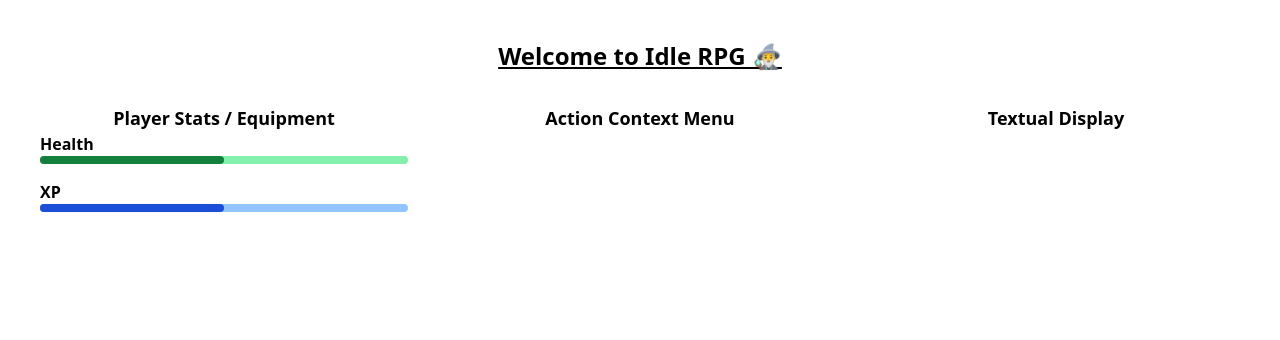
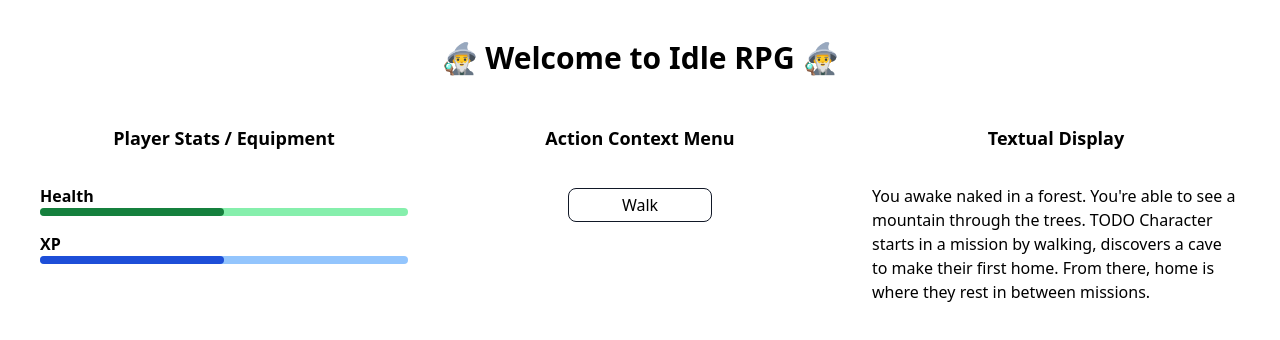
Before and after one commit to cryptic-mystic/idle-rpg-react, a Next.js app: page / in a window 1280 px wide. Shown: the top 340 px of the page. Built offline with nearby package versions, Linux system fonts and the light colour scheme.

Commit message:
fix: styling refactoring

```diff
--- /dev/null
+++ b/components/Button/Button.tsx
@@ -0,0 +1,20 @@
+import React from 'react'
+import classNames from 'classnames'
+
+const Button = ({
+  className,
+  ...otherProps
+}: React.DetailedHTMLProps<
+  React.ButtonHTMLAttributes<HTMLButtonElement>,
+  HTMLButtonElement
+>) => (
+  <button
+    className={classNames(
+      className,
+      'text-gray hover:bg-gray-200 active:bg-gray-300 border border-gray-900 rounded-lg m-1 px-2 py-1 transition-colors duration-100'
+    )}
+    {...otherProps}
+  />
+)
+
+export default Button
--- /dev/null
+++ b/components/Button/index.ts
@@ -0,0 +1,2 @@
+import Button from './Button'
+export default Button
--- a/components/PlayerPanel.tsx
+++ b/components/PlayerPanel.tsx
@@ -18,7 +18,7 @@ const PlayerPanel = () => {
 
   return (
     <div>
-      <h2 className="text-lg text-center font-bold">
+      <h2 className="text-lg text-center font-bold mb-8">
         {/* TODO Maybe this can be an editable input with the players name */}
         Player Stats / Equipment
       </h2>
--- a/package.json
+++ b/package.json
@@ -7,6 +7,7 @@
     "format": "next lint --fix && prettier --write ."
   },
   "dependencies": {
+    "classnames": "^2.3.1",
     "next": "latest",
     "react": "17.0.2",
     "react-dom": "17.0.2"
--- a/pages/_app.js
+++ /dev/null
@@ -1,7 +0,0 @@
-import React from 'react'
-
-import '../styles/global.css'
-
-export default function MyApp({ Component, pageProps }) {
-  return <Component {...pageProps} />
-}
--- /dev/null
+++ b/pages/_app.tsx
@@ -0,0 +1,18 @@
+import React from 'react'
+import Head from 'next/head'
+import { AppProps } from 'next/app'
+
+import '../styles/global.css'
+
+const MyApp = ({ Component, pageProps }: AppProps) => {
+  return (
+    <>
+      <Head>
+        <title>🧙‍♂️ Idle RPG</title>
+      </Head>
+      <Component {...pageProps} />
+    </>
+  )
+}
+
+export default MyApp
--- /dev/null
+++ b/pages/_document.tsx
@@ -0,0 +1,23 @@
+import React from 'react'
+import Document, { Html, Head, Main, NextScript } from 'next/document'
+
+class MyDocument extends Document {
+  render() {
+    return (
+      <Html>
+        <Head>
+          <link
+            href="https://fonts.googleapis.com/css2?family=Rubik:ital,wght@0,300;0,400;0,500;1,400&display=swap"
+            rel="stylesheet"
+          />
+        </Head>
+        <body>
+          <Main />
+          <NextScript />
+        </body>
+      </Html>
+    )
+  }
+}
+
+export default MyDocument
--- a/pages/index.tsx
+++ b/pages/index.tsx
@@ -1,23 +1,34 @@
 import React from 'react'
-import Head from 'next/head'
 
+import Button from '~/components/Button'
 import PlayerPanel from '~/components/PlayerPanel'
 
 export default function Home() {
   return (
     <div className="container mx-auto py-10 px-10 relative">
-      <Head>Idle RPG React</Head>
-      <h1 className="text-2xl text-center font-bold underline mb-8">
-        Welcome to Idle RPG 🧙‍♂️
+      <h1 className="text-3xl text-center font-bold mb-12">
+        🧙‍♂️ Welcome to Idle RPG 🧙‍♂️
       </h1>
 
       <div className="grid grid-cols-3 gap-x-12">
         <PlayerPanel />
-        <div>
-          <h2 className="text-lg text-center font-bold">Action Context Menu</h2>
+        <div className="flex flex-col grow-0 align-middle">
+          <h2 className="text-lg text-center font-bold mb-8">
+            Action Context Menu
+          </h2>
+          <div className="flex justify-center">
+            <Button className="w-36">Walk</Button>
+          </div>
         </div>
         <div>
-          <h2 className="text-lg text-center font-bold">Textual Display</h2>
+          <h2 className="text-lg text-center font-bold mb-8">
+            Textual Display
+          </h2>
+          <p>
+            {
+              "You awake naked in a forest. You're able to see a mountain through the trees. TODO Character starts in a mission by walking, discovers a cave to make their first home. From there, home is where they rest in between missions."
+            }
+          </p>
         </div>
       </div>
     </div>
--- a/tailwind.config.js
+++ b/tailwind.config.js
@@ -5,6 +5,9 @@ module.exports = {
   ],
   theme: {
     extend: {},
+    fontFamily: {
+      body: ['"Rubik"', 'sans-serif'],
+    },
   },
   plugins: [],
 }
```
Also changed, not shown: components/Button/Button.module.css (added), 1 other file (tests, documents, lock files or other folders).
